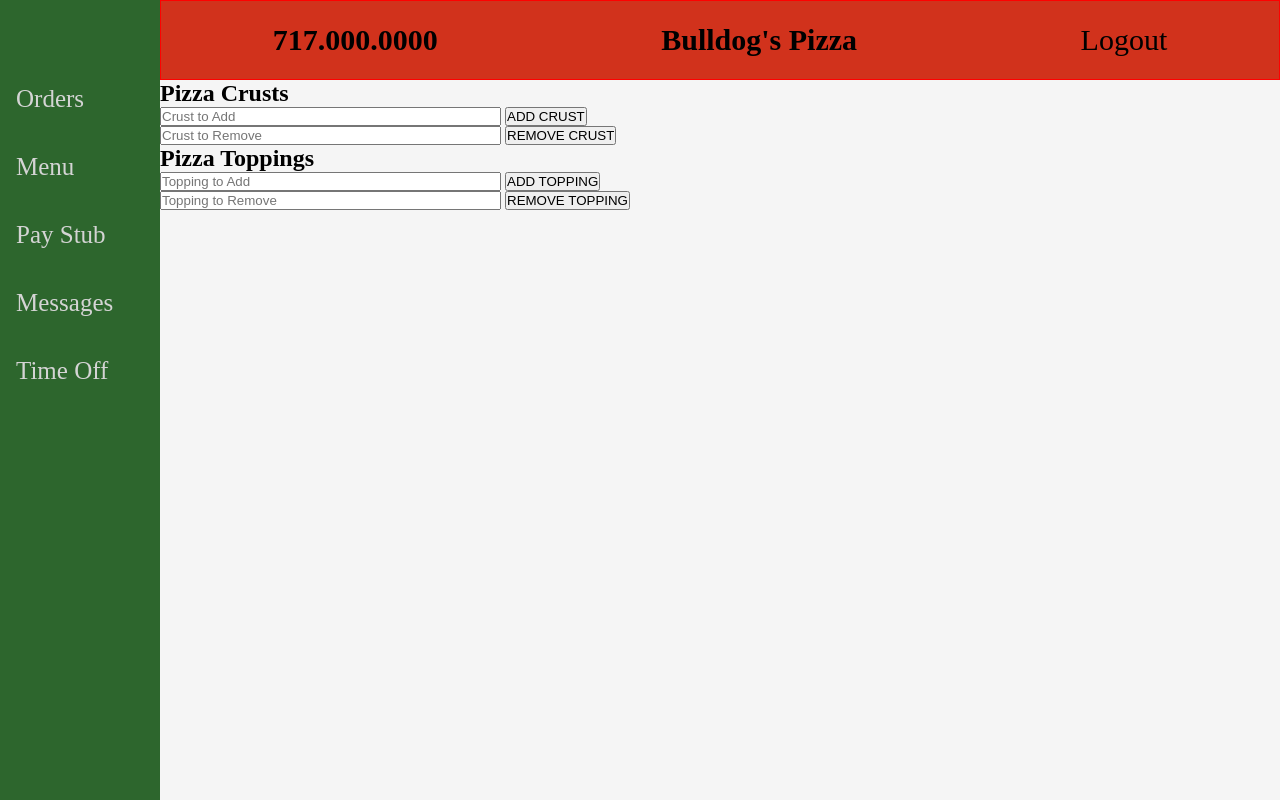
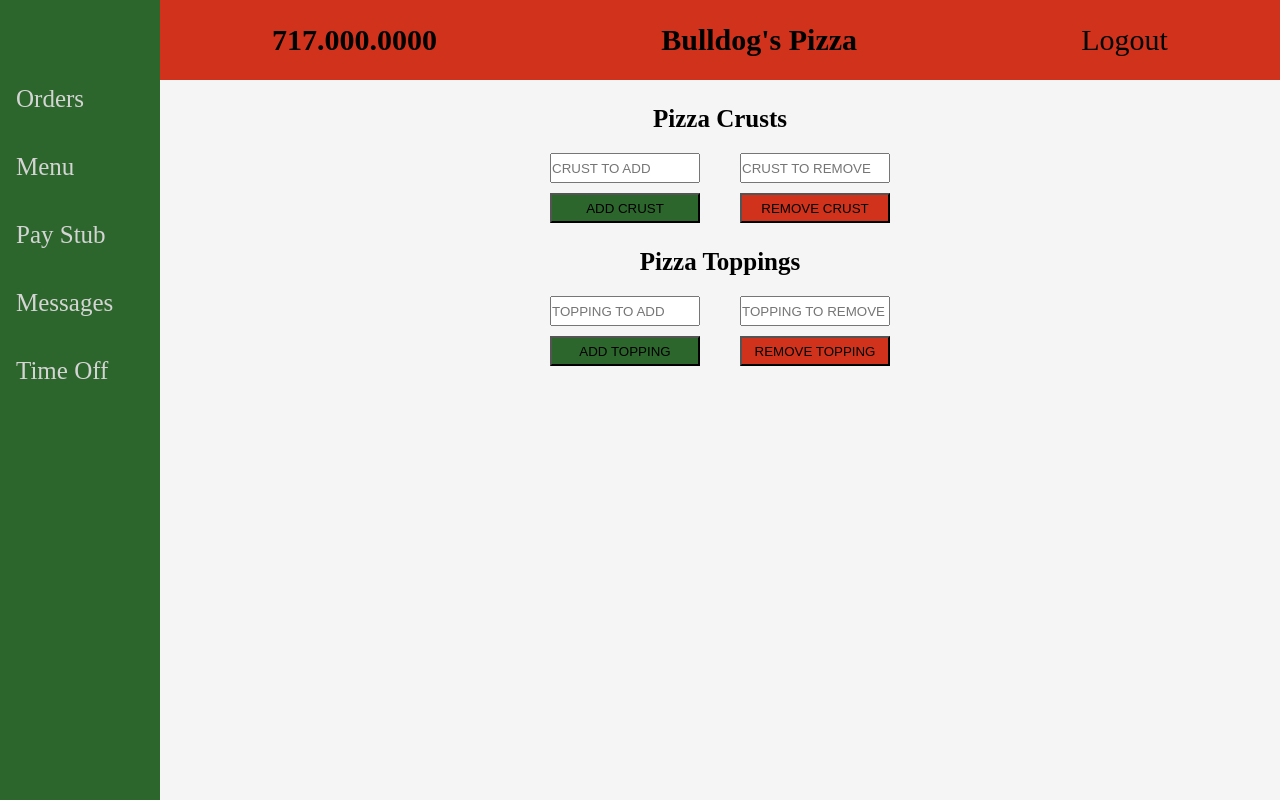
Before and after one commit to BenBowersJr/SoftwareProject, a Flask app: page /addcrust in a window 1280 px wide. Run offline with Flask 2, Linux system fonts and the light colour scheme; data that the repository does not hold is empty; some libraries are stand-ins or nearby versions.

Commit message:
finished css for work menu

```diff
--- a/static/css/workMenu.css
+++ b/static/css/workMenu.css
@@ -14,7 +14,6 @@ header {
   flex-direction: row;
   height: 80px;
   width: 100%;
-  border: 1px solid red;
   background-color: rgb(209, 50, 28);
   justify-content: space-around;
   align-items: center;
@@ -48,6 +47,62 @@ header a {
   color:black;
   font-size: 30px;
   text-decoration: none;
+}
+
+.item {
+  display: flex;
+  flex-direction: row;
+  flex-wrap: wrap;
+  justify-content: center;
+  padding-right: 15vw;
+  padding-left: 15vw;
+}
+
+p {
+  display: block;
+  width: 150px;
+  padding-top: 15px;
+  font-size: 20px;
+  text-align: center;
+}
+
+h2 {
+  text-align: center;
+  font-size: 25px;
+  margin-top: 25px;
+}
+
+input[type=submit] {
+  height: 30px;
+}
+
+.delete {
+  background-color:rgb(209, 50, 28);
+}
+
+.add {
+  background-color: rgb(45, 102, 45);
+}
+
+input[type=text] {
+  width: 150px;
+  height: 30px;
+  margin-top: 20px;
+  margin-bottom: 10px;
+}
+
+.form {
+  display: flex;
+  flex-direction: row;
+  justify-content: space-around;
+  width: 380px;
+  margin-left: auto;
+  margin-right: auto;
+}
+
+form {
+  display: flex;
+  flex-direction: column;
 }
 
 
--- a/static/css/workOrders.css
+++ b/static/css/workOrders.css
@@ -14,7 +14,6 @@ header {
   flex-direction: row;
   height: 80px;
   width: 100%;
-  border: 1px solid red;
   background-color: rgb(209, 50, 28);
   justify-content: space-around;
   align-items: center;
@@ -86,6 +85,7 @@ p {
   margin-left: auto;
   font-size: 20px;
   margin-bottom: 20px;
+  text-align: center;
 }
 
 .textbox {
@@ -97,6 +97,7 @@ input[type=submit] {
   width: 130px;
   height: 30px;
   margin-bottom: 30px;
+  background-color:rgb(209, 50, 28);
 }
 
 input[type=checkbox] {
--- a/templates/work-menu.html
+++ b/templates/work-menu.html
@@ -20,36 +20,40 @@
          <a class="side" href="#">Time Off</a>
       </aside>
 
-      <div>
+
       <h2>Pizza Crusts</h2>
+      <div class='item'>
         {% for item in crusts %}
         <p>{{item}}</p>
         {%endfor%}
       </div>
-
+      <div class='form'>
         <form action="/addcrust" method= 'POST'>
-        <input class="textbox" type="text" size="40px" name="addcrust" placeholder="Crust to Add"/>
-        <input type="submit" value="ADD CRUST"/>
+          <input class="textbox" type="text" size="40px" name="addcrust" placeholder="CRUST TO ADD"/>
+          <input class='add' type="submit" value="ADD CRUST"/>
         </form>
         <form action="/removecrust" method= 'POST'>
-        <input class="textbox" type="text" size="40px" name="removecrust" placeholder="Crust to Remove"/>
-        <input type="submit" value="REMOVE CRUST"/>
+          <input class="textbox" type="text" size="40px" name="removecrust" placeholder="CRUST TO REMOVE"/>
+          <input class='delete' type="submit" value="REMOVE CRUST"/>
         </form>
+      </div>
 
-      <div>
+
       <h2>Pizza Toppings</h2>
+      <div class='item'>
         {%for item in toppings%}
         <p>{{item}}</p>
         {%endfor%}
       </div>
-
+      <div class='form'>
         <form action="/addtoppings" method= 'POST'>
-        <input class="textbox" type="text" size="40px" name="addtoppings" placeholder="Topping to Add"/>
-        <input type="submit" value="ADD TOPPING"/>
+          <input class="textbox" type="text" size="40px" name="addtoppings" placeholder="TOPPING TO ADD"/>
+          <input class='add' type="submit" value="ADD TOPPING"/>
         </form>
         <form action="/removetoppings" method= 'POST'>
-        <input class="textbox" type="text" size="40px" name="removetoppings" placeholder="Topping to Remove"/>
-        <input type="submit" value="REMOVE TOPPING"/>
+          <input class="textbox" type="text" size="40px" name="removetoppings" placeholder="TOPPING TO REMOVE"/>
+          <input class='delete' type="submit" value="REMOVE TOPPING"/>
         </form>
+      </div>
   </body>
 </html>
--- a/templates/work-orders.html
+++ b/templates/work-orders.html
@@ -44,9 +44,6 @@
          <P>PRESS DELETE TO REMOVE ORDER</P>
          <input class="textbox" type="text" size="40px" name="username" placeholder="CUSTOMER USERNAME"/>
          <input type="submit" value="DELETE ORDER"/>
-         {% if message %}
-         <p>{{ message }}</p>
-         {% endif %}
       </form>
   </body>
   </body>
```
Lines whose indentation alone changed are shown as unchanged.
